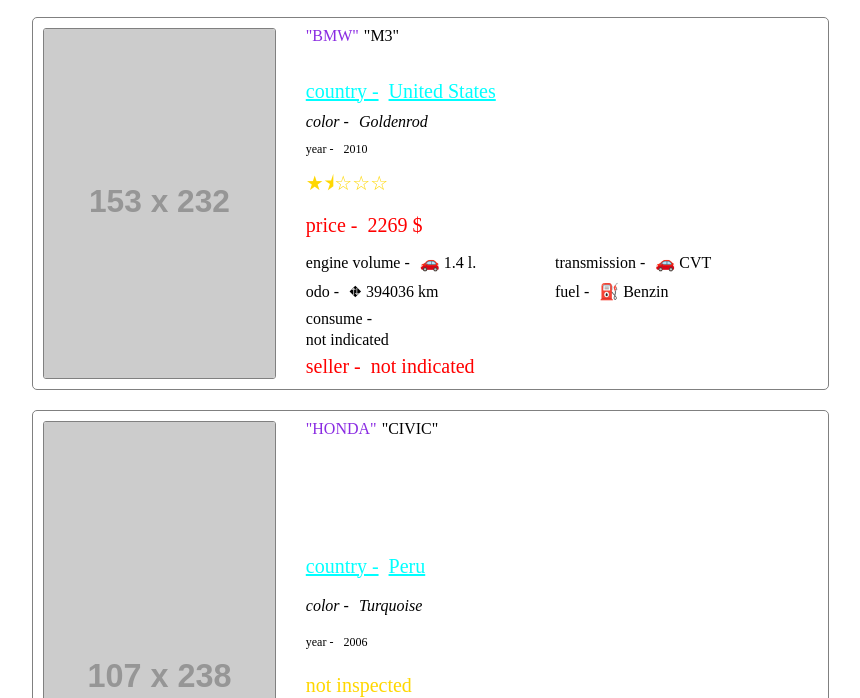
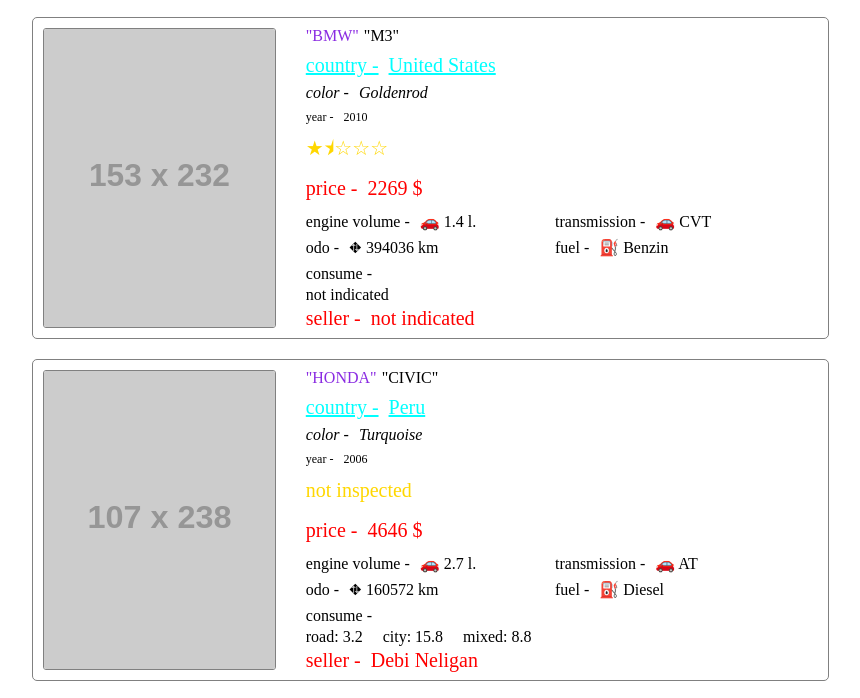
Before and after one commit to gasymov-rustam/autorio, a plain HTML site: page index.html in a window 1280 px wide. Shown: the part 37-735 px from the top of the page, without its empty margins (380-1240 px from the left). Drawn offline with Linux system fonts and the light colour scheme; placeholder pictures from the web are drawn by us.

Commit message:
changed height of picture

```diff
--- a/style.css
+++ b/style.css
@@ -109,7 +109,7 @@
 
 .car-photo {
     width: 30%;
-    min-height: 100px;
+    height: 300px;
     object-fit: cover;
     object-position: center;
     border: 1px solid grey;
@@ -124,13 +124,11 @@
 }
 
 .car-info__make {
-    min-width: 5%;
     color: blueviolet;
     text-transform: uppercase;
 }
 
 .car-info__model {
-    width: 60%;
     text-transform: uppercase;
 }
 
```
